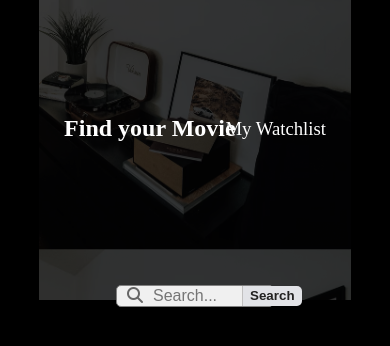
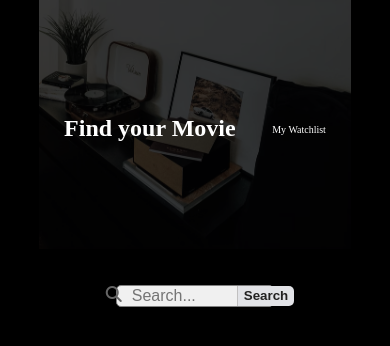
Before and after one commit to lavather/Movie-Picker, a plain HTML site: page index.html in a window 390 px wide. Drawn offline with Linux system fonts and the light colour scheme.

Commit message:
Update style.css
taking away seemingly useless css, fixing display errors on mobile

```diff
--- a/style.css
+++ b/style.css
@@ -47,7 +47,7 @@ h3:hover{
 
 .search-bar {
   display: flex;
-  align-items: center;
+  justify-content: center;
   background-color: #f0f0f0;
   border: 1px solid grey;
   border-radius: 5px;
@@ -70,7 +70,7 @@ h3:hover{
 }
 
 .search-field {
-  flex: 1;
+  min-width: 100px;
   border: none;
   background: transparent;
   outline: none;
@@ -192,20 +192,22 @@ button{
     position:absolute;
     top:33%;
   }
+
+  h3{
+    font-size:10px;
+    top:38%;
+  }
   .search-button {
     line-height: 18px; /* Adjusted line-height */
-    position:absolute;
-    left:80%;
     width:60px;
-  }
-  .search-field {
-
   }
 
   .search-bar {
+    height: 20px; /* Adjust the height as needed */
+  }
 
-    height: 20px; /* Adjust the height as needed */
-
+  .faded-image{
+background-repeat: no-repeat;
   }
 
 }
```
